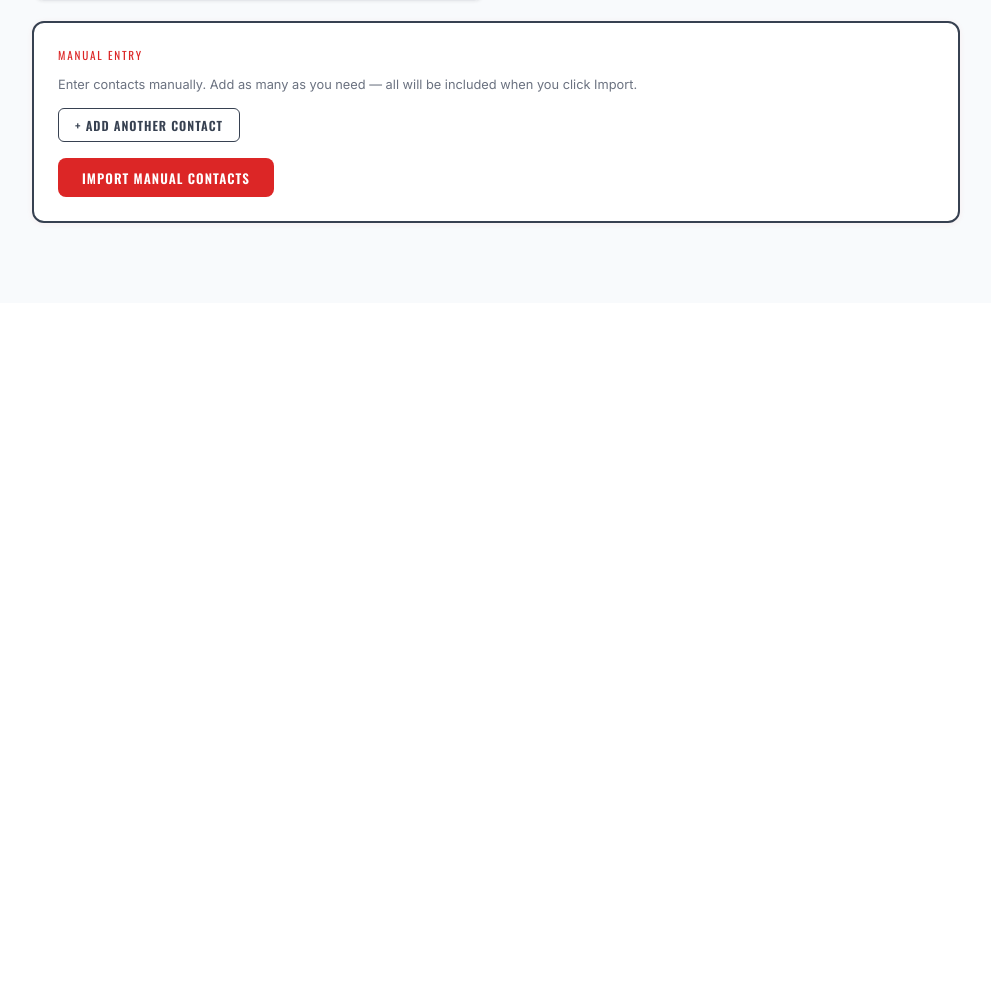
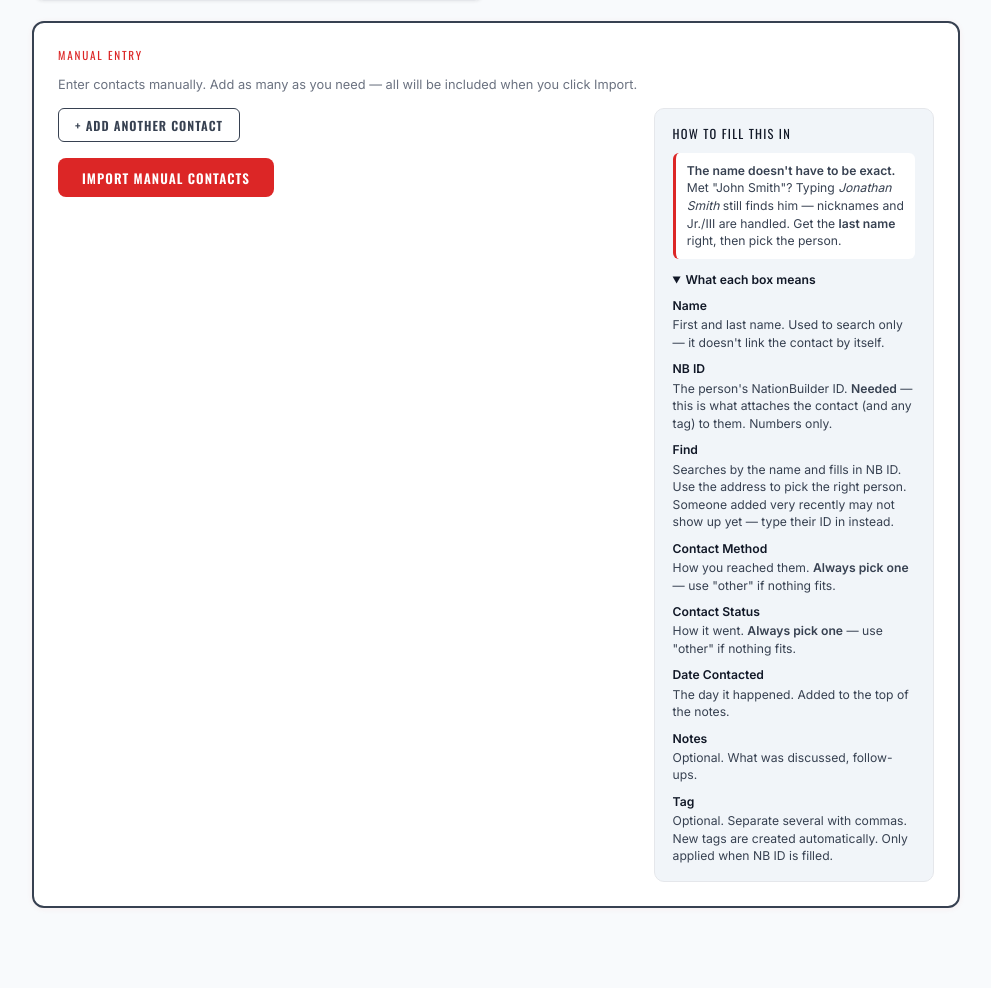
Before and after one commit to surusgop/contact_app, a Python web app: template templates/combined.html in a window 1280 px wide. Shown: the part 637-1625 px from the top of the page, without its empty margins (144-1135 px from the left). Before the commit the page ends 860 px from the top, so only its background shows below. Run offline with Jinja, Linux system fonts and the light colour scheme; the template is opened without the code that fills it, so the values that code supplies are empty.

Commit message:
Add files via upload

```diff
--- a/templates/combined.html
+++ b/templates/combined.html
@@ -198,6 +198,18 @@
       border-radius: 10px; padding: 1.1rem 1.25rem; margin-bottom: .85rem;
       box-shadow: 0 1px 4px rgba(220,38,38,.06);
     }
+    .manual-layout { display: grid; grid-template-columns: minmax(0, 1fr) 280px; gap: 1.25rem; align-items: start; }
+    .manual-notes {
+      position: sticky; top: 1rem;
+      background: var(--surface-2); border: 1px solid var(--border);
+      border-radius: 10px; padding: 1rem 1.1rem; font-size: .76rem; color: var(--charcoal); line-height: 1.45;
+    }
+    .manual-notes-title { font-family: 'Oswald', sans-serif; font-size: .78rem; letter-spacing: .1em; text-transform: uppercase; color: var(--text); margin-bottom: .6rem; }
+    .manual-notes-tip { background: #fff; border-left: 3px solid var(--primary); border-radius: 6px; padding: .55rem .7rem; margin-bottom: .75rem; }
+    .manual-notes summary { cursor: pointer; font-weight: 600; color: var(--text); }
+    .manual-notes dl { margin: 0; }
+    .manual-notes dt { font-weight: 600; color: var(--text); margin-top: .55rem; }
+    .manual-notes dd { margin: .1rem 0 0; }
     .queue-badge {
       display: inline-flex; align-items: center; justify-content: center;
       background: var(--primary); color: #fff; border-radius: 12px;
@@ -222,6 +234,8 @@
       .s-card, .s-card-gold { padding: 1rem .85rem; }
       .page-title { font-size: 1.3rem; }
       .two-col { grid-template-columns: 1fr; }
+      .manual-layout { grid-template-columns: 1fr; }
+      .manual-notes { position: static; order: -1; }
       .row-2 { flex-wrap: wrap; }
       .col-half { flex-basis: 100%; min-width: 0; }
       .form-grid { grid-template-columns: 1fr 1fr; }
@@ -351,11 +365,42 @@
     <div class="s-card-gold">
       <div class="s-label">Manual Entry</div>
       <p style="font-size:.8rem;color:var(--muted);margin-bottom:1rem;">Enter contacts manually. Add as many as you need — all will be included when you click Import.</p>
-      <div id="manual-forms-container"></div>
-      <button type="button" class="btn-gold" onclick="addManualForm()">+ Add Another Contact</button>
-      <div style="margin-top:1rem;display:flex;align-items:center;gap:.75rem;">
-        <button class="btn-red" style="font-size:.82rem;" onclick="importSection('manual')">Import Manual Contacts</button>
-        <span id="manual-import-count" style="font-size:.82rem;color:#6b7280;"></span>
+      <div class="manual-layout">
+        <div>
+          <div id="manual-forms-container"></div>
+          <button type="button" class="btn-gold" onclick="addManualForm()">+ Add Another Contact</button>
+          <div style="margin-top:1rem;display:flex;align-items:center;gap:.75rem;">
+            <button class="btn-red" style="font-size:.82rem;" onclick="importSection('manual')">Import Manual Contacts</button>
+            <span id="manual-import-count" style="font-size:.82rem;color:#6b7280;"></span>
+          </div>
+        </div>
+        <aside class="manual-notes">
+          <div class="manual-notes-title">How to fill this in</div>
+          <div class="manual-notes-tip">
+            <strong>The name doesn't have to be exact.</strong> Met "John Smith"? Typing <em>Jonathan Smith</em> still finds him &mdash; nicknames and Jr./III are handled. Get the <strong>last name</strong> right, then pick the person.
+          </div>
+          <details id="manual-notes-fields" open>
+          <summary>What each box means</summary>
+          <dl>
+            <dt>Name</dt>
+            <dd>First and last name. Used to search only &mdash; it doesn't link the contact by itself.</dd>
+            <dt>NB ID</dt>
+            <dd>The person's NationBuilder ID. <strong>Needed</strong> &mdash; this is what attaches the contact (and any tag) to them. Numbers only.</dd>
+            <dt>Find</dt>
+            <dd>Searches by the name and fills in NB ID. Use the address to pick the right person. Someone added very recently may not show up yet &mdash; type their ID in instead.</dd>
+            <dt>Contact Method</dt>
+            <dd>How you reached them. <strong>Always pick one</strong> &mdash; use "other" if nothing fits.</dd>
+            <dt>Contact Status</dt>
+            <dd>How it went. <strong>Always pick one</strong> &mdash; use "other" if nothing fits.</dd>
+            <dt>Date Contacted</dt>
+            <dd>The day it happened. Added to the top of the notes.</dd>
+            <dt>Notes</dt>
+            <dd>Optional. What was discussed, follow-ups.</dd>
+            <dt>Tag</dt>
+            <dd>Optional. Separate several with commas. New tags are created automatically. Only applied when NB ID is filled.</dd>
+          </dl>
+          </details>
+        </aside>
       </div>
     </div>
 
@@ -432,6 +477,10 @@
     // ── On load ───────────────────────────────────────────────────────
     window.addEventListener('DOMContentLoaded', () => {
       addManualForm();
+      // Field notes start collapsed on phones so the form isn't pushed off-screen
+      if (window.matchMedia('(max-width: 640px)').matches) {
+        document.getElementById('manual-notes-fields').removeAttribute('open');
+      }
       document.addEventListener('click', e => {
         const wrap = document.getElementById('behalf-search-wrap');
         if (wrap && !wrap.contains(e.target)) {
```
